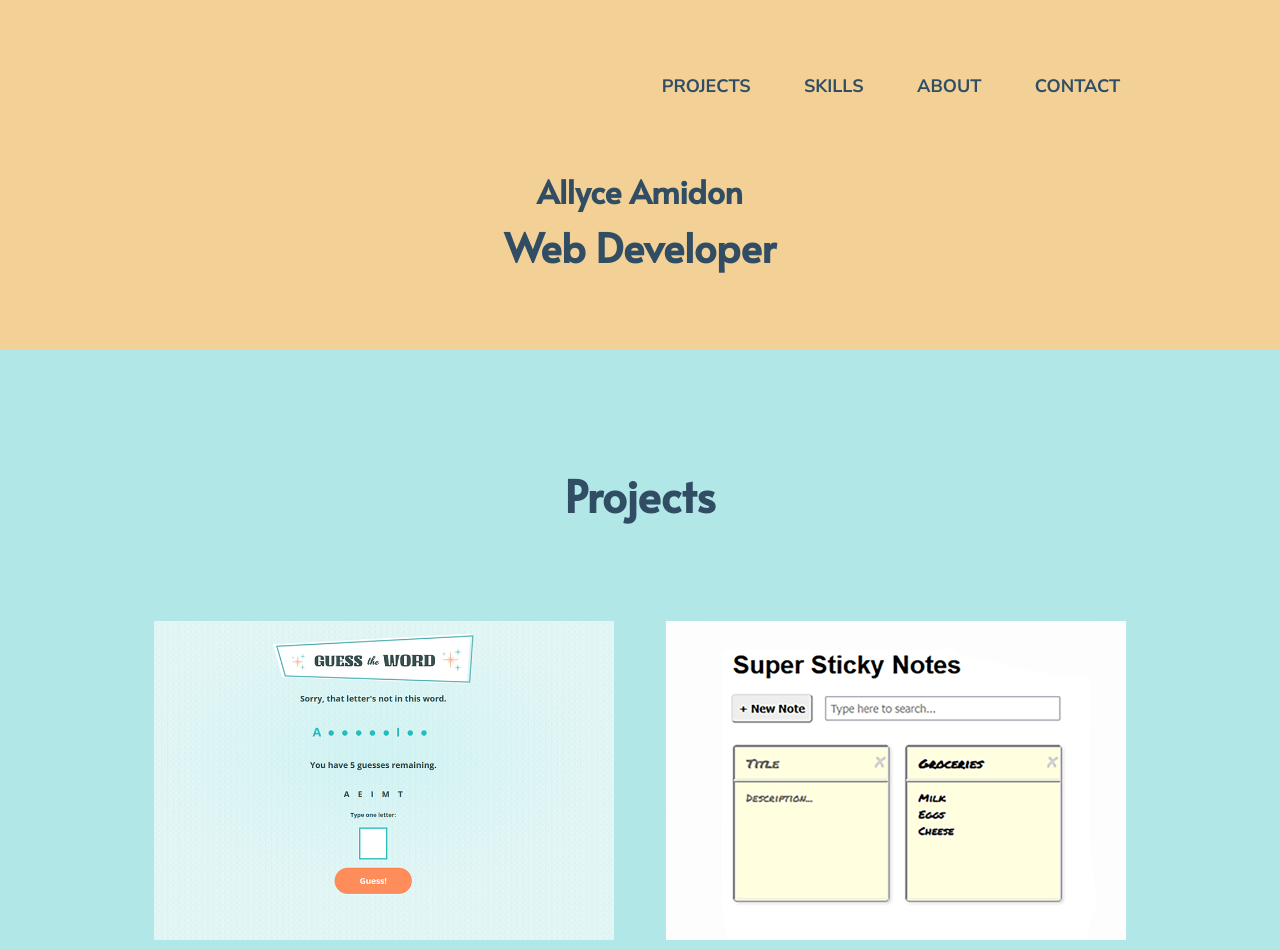
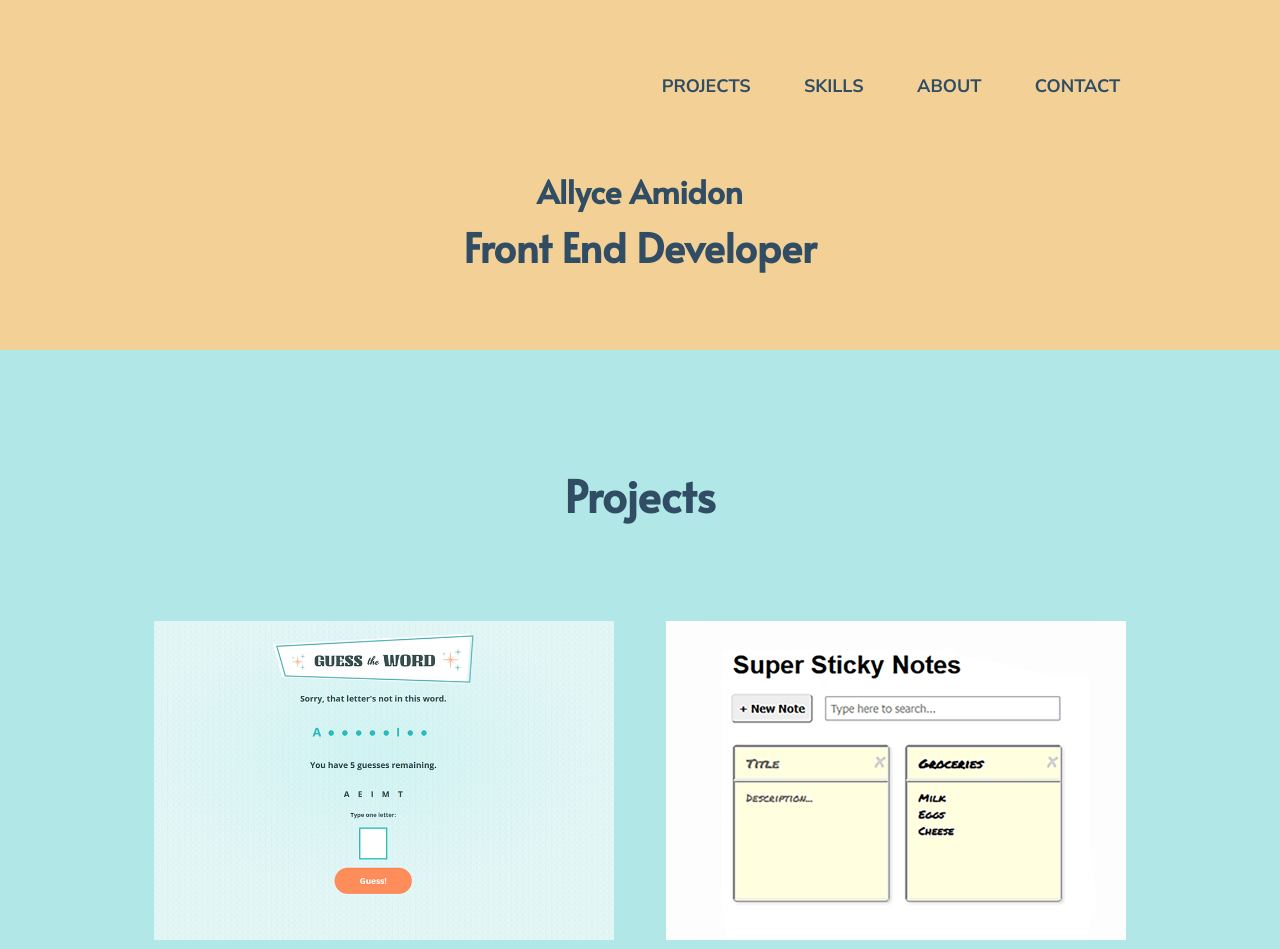
Before and after one commit to amidona/portfolio, a website built with Parcel: page index.html in a window 1280 px wide. Shown: the top 949 px of the page. Built offline with nearby package versions, Linux system fonts and the light colour scheme.

Commit message:
Added README and fixed titles

```diff
--- a/index.html
+++ b/index.html
@@ -39,7 +39,7 @@
             </nav>
             <div id="title">
                 <h1>Allyce Amidon</h1>
-                <h2>Web Developer</h2>
+                <h2>Front End Developer</h2>
             </div>
         </div>
     </header>
@@ -141,7 +141,7 @@
                 </div>
                 <div id="about-content">
                     <h3>Allyce Amidon</h3>
-                    <h4>Web Developer</h4>
+                    <h4>Front End Developer</h4>
                     <p>I'm a front end developer passionate about bringing websites to life. And I'll admit I have an advantage over a lot of other junior programmers because I spent nearly a decade working in publishing. I already know what it's like to work on dozens of different projects at the same time, each with different deadlines and different players involved, from my work as a project manager. It's made me deeply organized and a clear and efficient communicator. I have a visceral understanding of the importance of attention to detail and the ability to read closely for errors, which comes from my work as a copyeditor. And nothing sums up the experience of working on books more than successfully working independently on your individual piece (e.g., typesetting a book using the same HTML you use to code a website) while also working in perfect harmony as a member of the project's whole team of editors and authors and designers.
                     </p>
                     <p>I can't wait to help you bring your vision to life!</p>
```
Also changed, not shown: README.md (added), img/desktop-screenshot.png (added).
